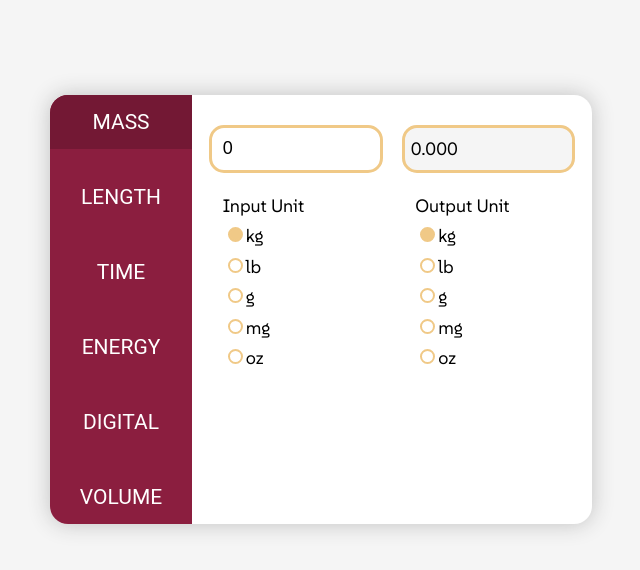
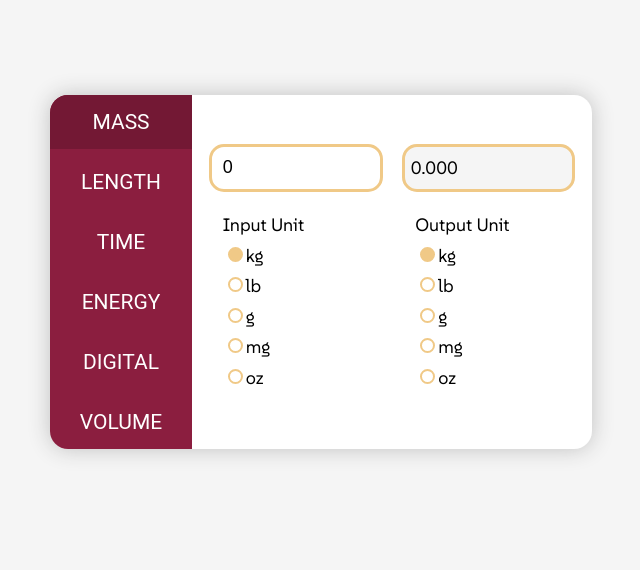
Before and after one commit to iscobar456/react-unit-converter, a React (Create React App) app: page /convert in a window 1280 px wide. Shown: the top 570 px of the page, without its empty margins (319-959 px from the left). Built offline with nearby package versions, Linux system fonts and the light colour scheme.

Commit message:
removed fixed form height

```diff
--- a/src/css/ConverterPage.css
+++ b/src/css/ConverterPage.css
@@ -14,7 +14,6 @@
     display: flex;
     flex-direction: column;
     justify-content: space-between;
-    gap: 1rem;
     padding: 1rem 0;
     height: 100%;
 }
@@ -49,7 +48,6 @@
 .converter-page form {
     width: 400px;
     max-width: 100%;
-    height: 400px;
     max-height: 100%;
     border-radius: 2rem;
     overflow: hidden;
```
